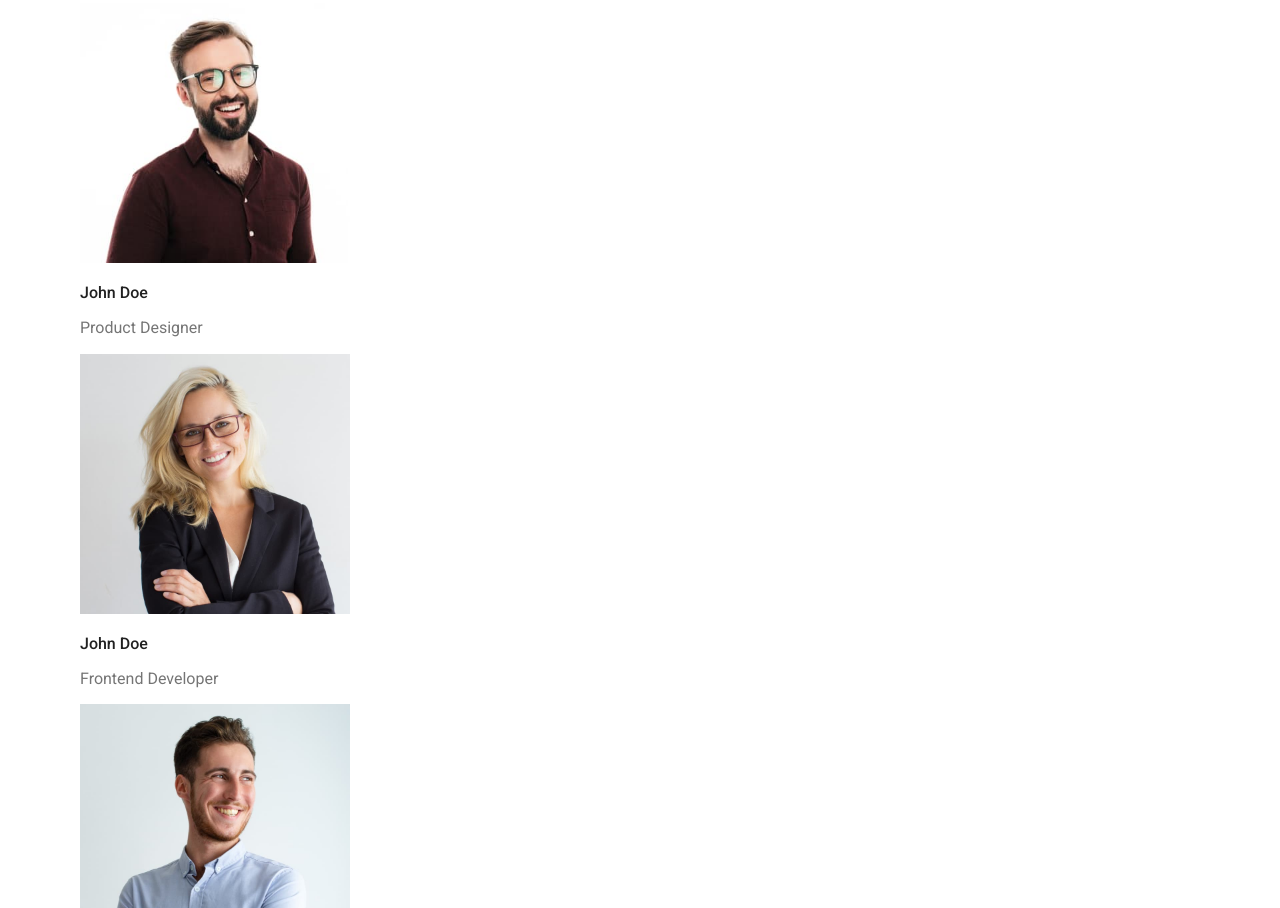
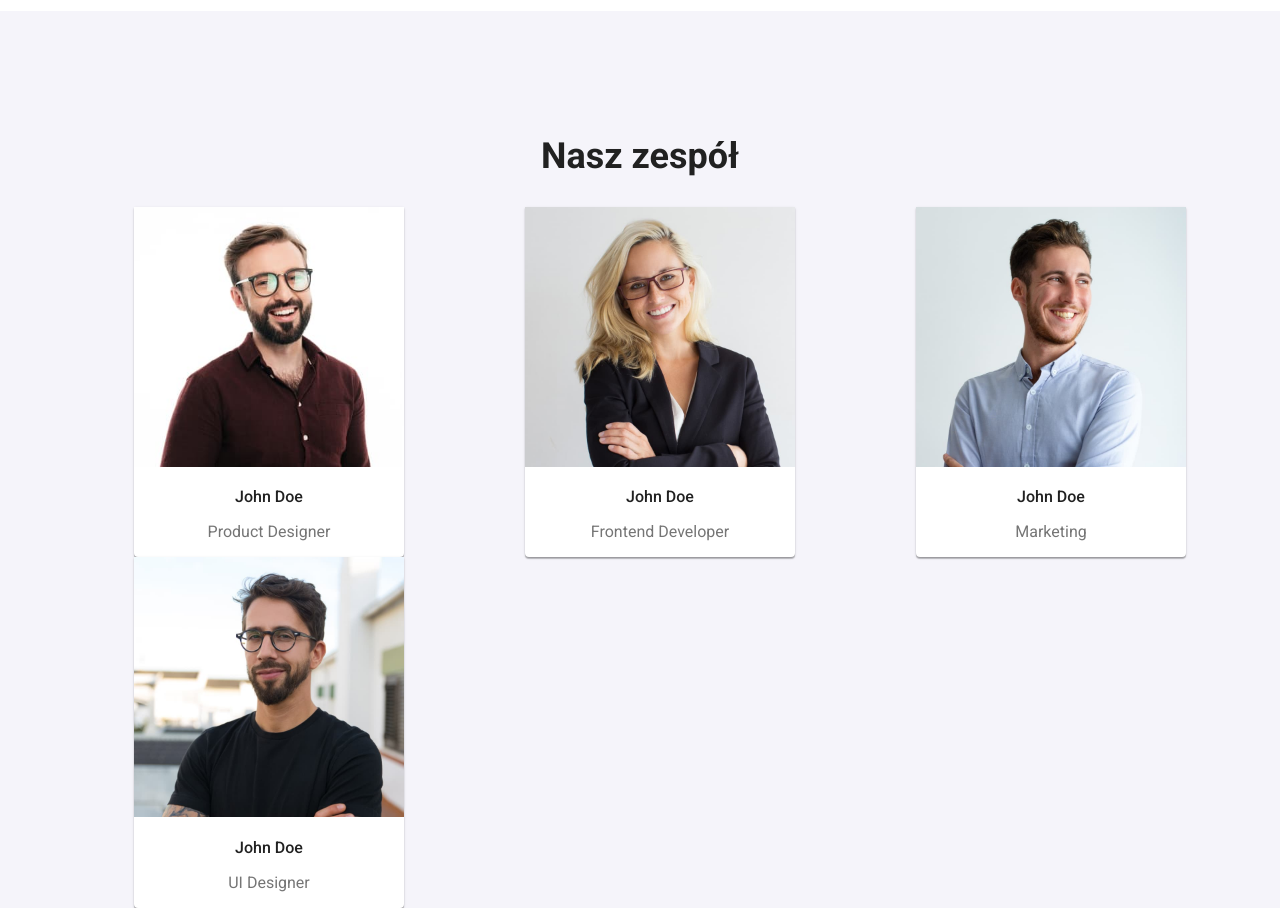
Before and after one commit to KrzysztofJakub/goit-markup-hw-08, a plain HTML site: page index.html in a window 1280 px wide. Shown: the part 1892-2800 px from the top of the page. Drawn offline with nearby package versions, Linux system fonts and the light colour scheme.

Commit message:
CSS for index.html added

```diff
--- a/css/styles.css
+++ b/css/styles.css
@@ -1,3 +1,9 @@
+*,
+*::before,
+*::after {
+    box-sizing: border-box;
+}
+
 :root {
     --main-brand-color: #2196F3;
     --main-text-color: #757575;
@@ -29,7 +35,8 @@ button:hover {
 .page-header-menu,
 .portfolio-types,
 .portfolio-items,
-.page-header-contacts {
+.page-header-contacts,
+.footer-elements {
     list-style: none;
 }
 
@@ -38,6 +45,7 @@ button:hover {
     display: flex;
     justify-content: space-between;
     align-items: center;
+    flex-wrap: wrap;
 }
 
 .page-header-menu {
@@ -92,6 +100,13 @@ button:hover {
     line-height: 1.19;
     color: var(--main-brand-color);
     text-decoration: none;
+}
+
+.features,
+.team-members {
+    display: flex;
+    justify-content: space-between;
+    flex-wrap: wrap;
 }
 
 .logo-header {
@@ -171,18 +186,30 @@ button:hover {
 .main-page-subtitle {
     font-size: 36px;
     line-height: 1.17;
+    text-align: center;
 }
 
 /* Team members section */
+.main-page-team {
+    background-color: #F5F4FA;
+    padding: 94px;
+}
 .team-member-name {
     font-weight: 500;
     font-size: 16px;
     line-height: 1.19;
+    text-align: center;
 }
 .team-member-role {
     font-size: 16px;
     line-height: 1.19;
     color: var(--main-text-color);
+    text-align: center;
+}
+.team-members-item {
+    background-color: #FFF;
+    box-shadow: 0px 1px 3px rgba(0, 0, 0, 0.12), 0px 1px 1px rgba(0, 0, 0, 0.14), 0px 2px 1px rgba(0, 0, 0, 0.2);
+    border-radius: 0px 0px 4px 4px;
 }
 
 /* Portfolio section */
@@ -205,3 +232,8 @@ button:hover {
     line-height: 1.88;
     color: var(--main-text-color);
 }
+
+.main-page-features,
+.main-page-text-boxes {
+    padding: 94px;
+}
--- a/index.html
+++ b/index.html
@@ -36,8 +36,8 @@
             <button type="button" class="slider-btn">Zamów usługę</button>
         </div>
         </section>
-        <div class="container">
-        <section>
+        <section class="main-page-text-boxes">
+            <div class="container">
             <ul class="text-boxes">
                 <li class="text-box">
                     <p class="text-box-title">Lorem ipsum</p>
@@ -56,45 +56,49 @@
                     <p class="text-box-content">Lorem ipsum dolor sit amet, consectetur adipiscing elit. Nam vel arcu sem. Sed non sodales dui. Interdum et malesuada</p>
                 </li>
             </ul>
+            </div>
         </section>
-        <section>
+        <section class="main-page-features">
+            <div class="container">
             <h2 class="main-page-subtitle">Czym się zajmujemy</h2>
             <ul class="features">
                 <li><img src="images/features1.jpg" alt="Our services." width="380" height="294" /></li>
                 <li><img src="images/features2.jpg" alt="Our services." width="380" height="294" /></li>
                 <li><img src="images/features3.jpg" alt="Our services." width="380" height="294" /></li>
             </ul>
+            </div>
         </section>
-        <section>
+        <section class="main-page-team">
+            <div class="container">
             <h2 class="main-page-subtitle">Nasz zespół</h2>
             <ul class="team-members">
-                <li>
+                <li class="team-members-item">
                     <img src="images/team-member1.jpg" alt="Team member, product designer" width="270" height="260" />
                     <p class="team-member-name">John Doe</p>
                     <p class="team-member-role">Product Designer</p>
                 </li>
-                <li>
+                <li class="team-members-item">
                     <img src="images/team-member2.jpg" alt="Team member, frontend developer." width="270" height="260" />
                     <p class="team-member-name">John Doe</p>
                     <p class="team-member-role">Frontend Developer</p>
                 </li>
-                <li>
+                <li class="team-members-item">
                     <img src="images/team-member3.jpg" alt="Team member, marketing." width="270" height="260"/>
                     <p class="team-member-name">John Doe</p>
                     <p class="team-member-role">Marketing</p>
                 </li>
-                <li>
+                <li class="team-members-item">
                     <img src="images/team-member4.jpg" alt="Team member, UI designer" width="270" height="260"/>
                     <p class="team-member-name">John Doe</p>
                     <p class="team-member-role">UI Designer</p>
                 </li>
             </ul>
+            </div>
         </section>
-    </div>
     </main>
     <footer>
     <div class="container">
-        <ul>
+        <ul class="footer-elements">
             <li>
                 <a href="index.html" class="brand-logo">Web<span class="logo-footer">Studio</span></a>
             </li>
```
Also changed, not shown: portfolio.html (+7 -8 lines).
